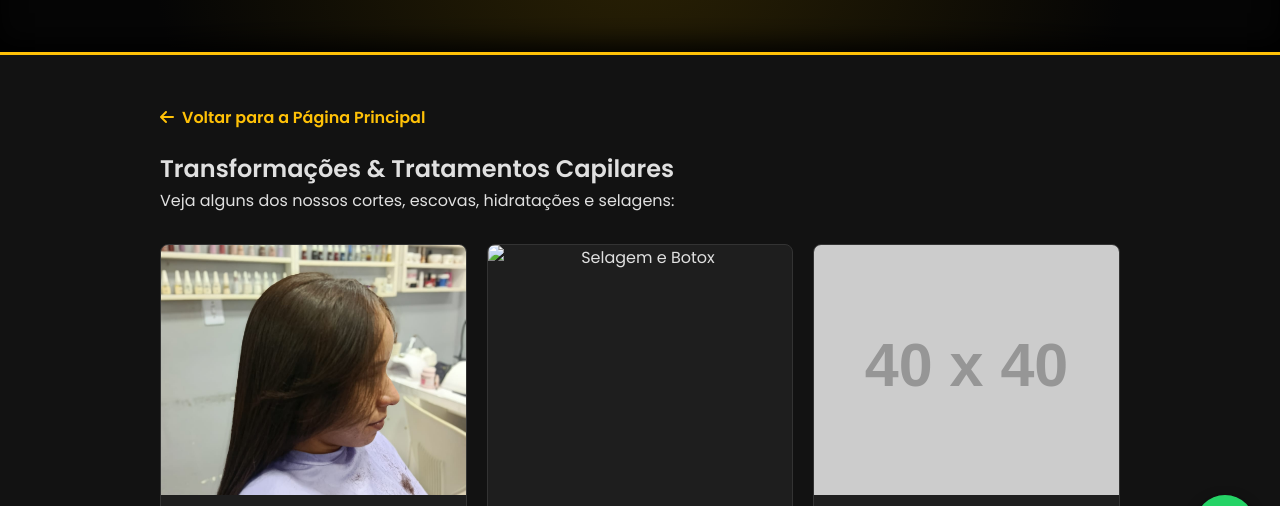
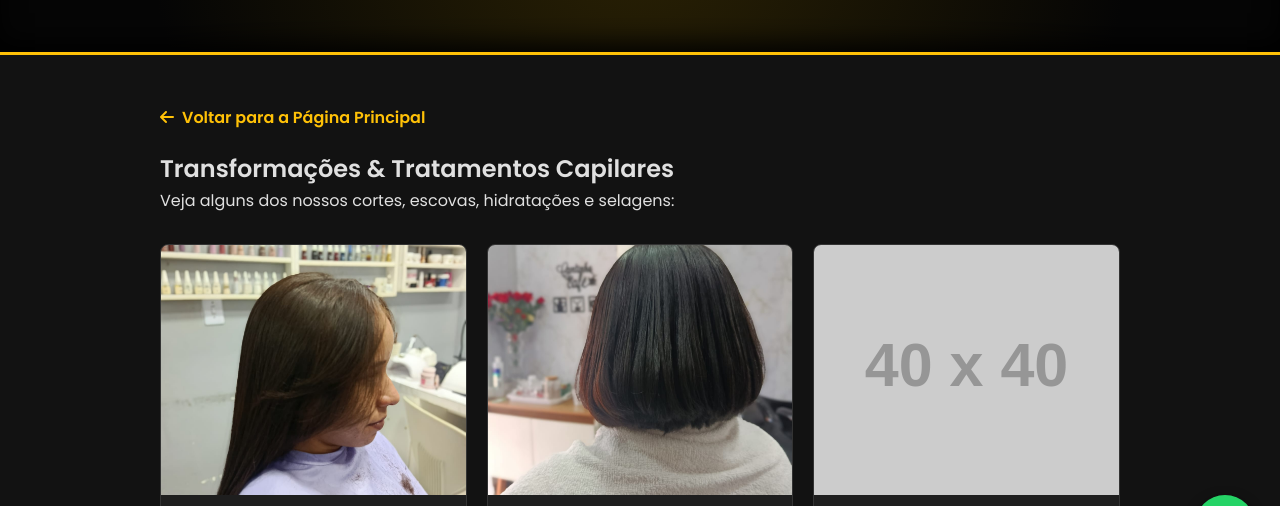
Before and after one commit to AlanDias77/Oficina-da-Beleza, a plain HTML site: page Oficina da Beleza/cabelos.html in a window 1280 px wide. Shown: the part 220-726 px from the top of the page. Drawn offline with Linux system fonts and the light colour scheme; placeholder pictures from the web are drawn by us.

Commit message:
Update cabelos.html

```diff
--- a/Oficina da Beleza/cabelos.html
+++ b/Oficina da Beleza/cabelos.html
@@ -31,7 +31,7 @@
                 <p>Corte moderno com escova modelada</p>
             </div>
             <div class="gallery-item">
-                <img src="" alt="Selagem e Botox">
+                <img src="img/corte-cabelo.jpeg" alt="Selagem e Botox">
                 <p>Alinhamento de fios e Botox Capilar</p>
             </div>
             <div class="gallery-item">
```
